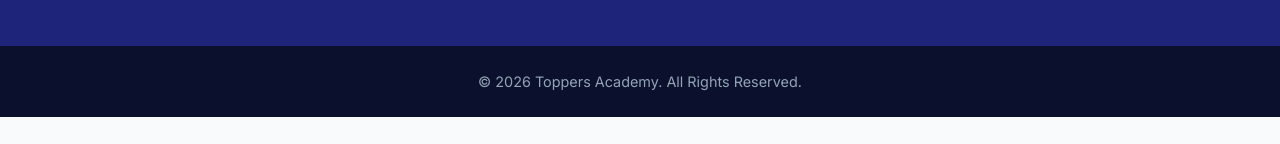
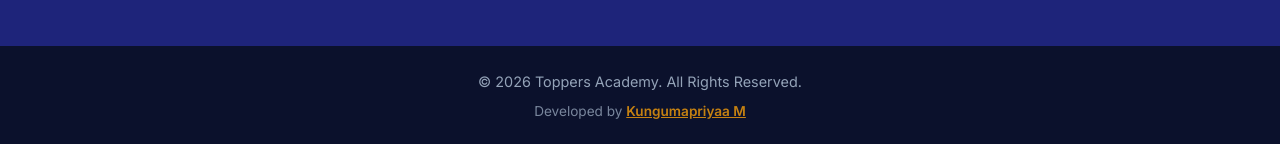
Before and after one commit to KungumapriyaaMKP/TAW-TUP, a React (Vite) app: page / in a window 1280 px wide. Shown: the part 10826-10970 px from the top of the page. Before the commit the page ends 10943 px from the top, so only its background shows below. Built offline with nearby package versions, Linux system fonts and the light colour scheme; a web font is replaced by a local one.

Commit message:
Add Kungumapriyaa M developer credit link to footer bottom

```diff
--- a/src/components/Footer.jsx
+++ b/src/components/Footer.jsx
@@ -72,7 +72,12 @@ const Footer = () => {
         </div>
       </div>
       <div className="footer-bottom">
-        <p className="text-center">&copy; {new Date().getFullYear()} Toppers Academy. All Rights Reserved.</p>
+        <p className="text-center" style={{ display: 'flex', flexDirection: 'column', gap: '0.5rem', alignItems: 'center', justifyContent: 'center' }}>
+          <span>&copy; {new Date().getFullYear()} Toppers Academy. All Rights Reserved.</span>
+          <span style={{ fontSize: '0.85rem', opacity: '0.8' }}>
+            Developed by <a href="https://www.linkedin.com/in/kungumapriyaa-m/" target="_blank" rel="noopener noreferrer" style={{ color: '#f59e0b', fontWeight: 'bold', textDecoration: 'underline' }}>Kungumapriyaa M</a>
+          </span>
+        </p>
       </div>
     </footer>
   );
```
